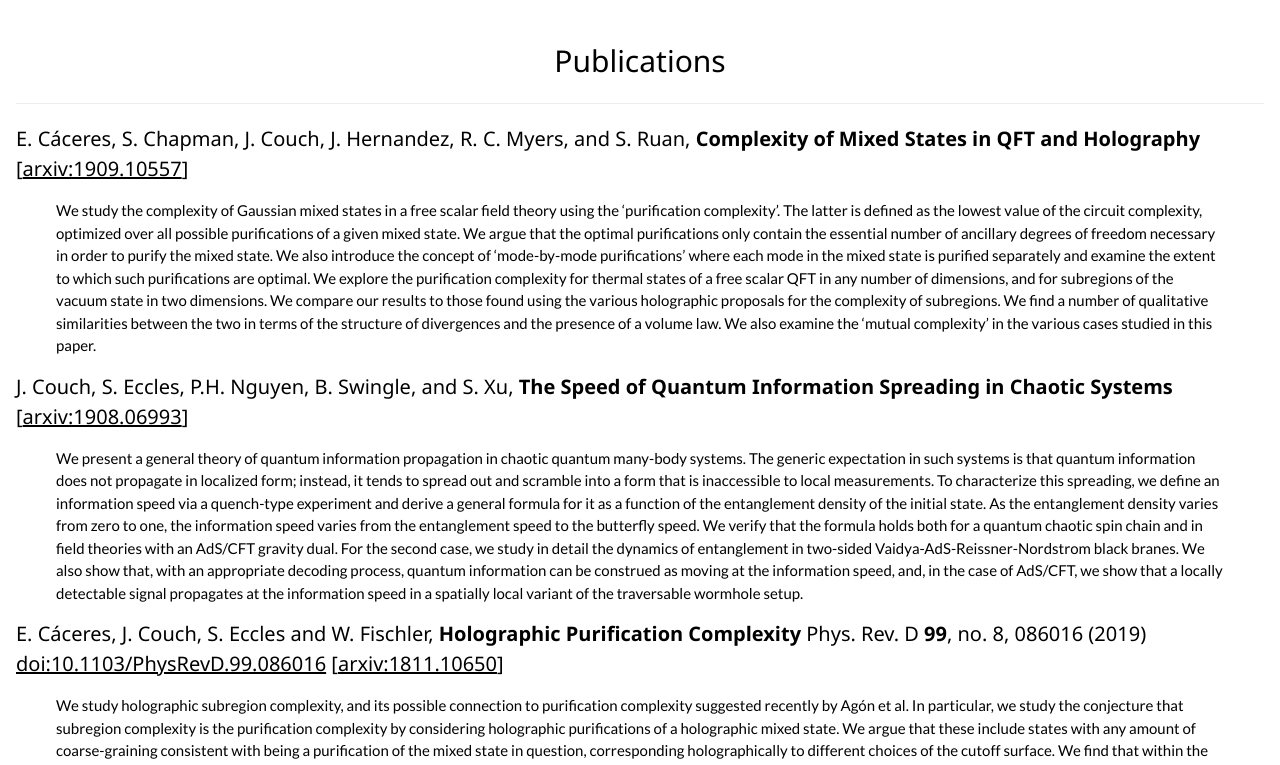
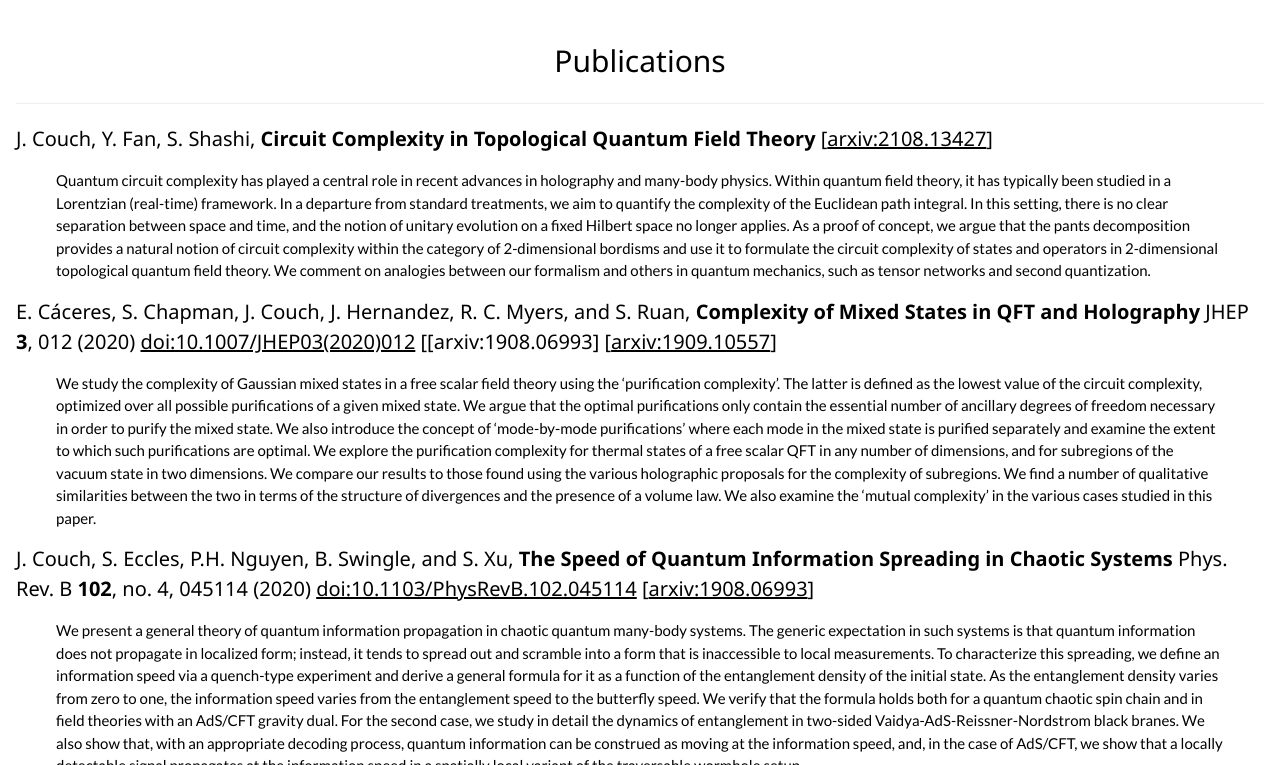
Before and after one commit to IosiaLectus/iosialectus.github.io, a Jekyll site: the page built from physics.html, in a window 1280 px wide and 900 px high, scrolled down 3391 px, cut to the strip 135-900 px from the top of the window. Built offline with Jekyll 4.4.1, drawn with Linux system fonts in a browser that asks for light colours; formulas are drawn with MathJax 3; some of the changed text lies outside the part shown.

Commit message:
changed 'Research' to 'Physics', added link to 'Computer Science', but have not yet created the page

```diff
--- a/_includes/publications.md
+++ b/_includes/publications.md
@@ -1,15 +1,19 @@
 
 
 ********************
-#### E. Cáceres, S. Chapman, J. Couch, J. Hernandez, R. C. Myers, and S. Ruan, **Complexity of Mixed States in QFT and Holography**  [[arxiv:1909.10557](https://arxiv.org/abs/1909.10557)]
+#### J. Couch, Y. Fan, S. Shashi, **Circuit Complexity in Topological Quantum Field Theory**  [[arxiv:2108.13427](https://arxiv.org/abs/2108.13427)]
+
+> Quantum circuit complexity has played a central role in recent advances in holography and many-body physics. Within quantum field theory, it has typically been studied in a Lorentzian (real-time) framework. In a departure from standard treatments, we aim to quantify the complexity of the Euclidean path integral. In this setting, there is no clear separation between space and time, and the notion of unitary evolution on a fixed Hilbert space no longer applies. As a proof of concept, we argue that the pants decomposition provides a natural notion of circuit complexity within the category of 2-dimensional bordisms and use it to formulate the circuit complexity of states and operators in 2-dimensional topological quantum field theory. We comment on analogies between our formalism and others in quantum mechanics, such as tensor networks and second quantization.
+
+#### E. Cáceres, S. Chapman, J. Couch, J. Hernandez, R. C. Myers, and S. Ruan, **Complexity of Mixed States in QFT and Holography** JHEP **3**, 012 (2020)  [doi:10.1007/JHEP03(2020)012](https://doi.org/10.1007/JHEP03(2020)012) [[arxiv:1908.06993] [[arxiv:1909.10557](https://arxiv.org/abs/1909.10557)]
 
 > We study the complexity of Gaussian mixed states in a free scalar field theory using the 'purification complexity'. The latter is defined as the lowest value of the circuit complexity, optimized over all possible purifications of a given mixed state. We argue that the optimal purifications only contain the essential number of ancillary degrees of freedom necessary in order to purify the mixed state. We also introduce the concept of 'mode-by-mode purifications' where each mode in the mixed state is purified separately and examine the extent to which such purifications are optimal. We explore the purification complexity for thermal states of a free scalar QFT in any number of dimensions, and for subregions of the vacuum state in two dimensions. We compare our results to those found using the various holographic proposals for the complexity of subregions. We find a number of qualitative similarities between the two in terms of the structure of divergences and the presence of a volume law. We also examine the 'mutual complexity' in the various cases studied in this paper.
 
-#### J. Couch, S. Eccles, P.H. Nguyen, B. Swingle, and S. Xu, **The Speed of Quantum Information Spreading in Chaotic Systems**  [[arxiv:1908.06993](https://arxiv.org/abs/1908.06993)]
+#### J. Couch, S. Eccles, P.H. Nguyen, B. Swingle, and S. Xu, **The Speed of Quantum Information Spreading in Chaotic Systems** Phys. Rev. B **102**, no. 4, 045114 (2020)  [doi:10.1103/PhysRevB.102.045114](https://doi.org/10.1103/PhysRevB.102.045114) [[arxiv:1908.06993](https://arxiv.org/abs/1908.06993)]
 
 > We present a general theory of quantum information propagation in chaotic quantum many-body systems. The generic expectation in such systems is that quantum information does not propagate in localized form; instead, it tends to spread out and scramble into a form that is inaccessible to local measurements. To characterize this spreading, we define an information speed via a quench-type experiment and derive a general formula for it as a function of the entanglement density of the initial state. As the entanglement density varies from zero to one, the information speed varies from the entanglement speed to the butterfly speed. We verify that the formula holds both for a quantum chaotic spin chain and in field theories with an AdS/CFT gravity dual. For the second case, we study in detail the dynamics of entanglement in two-sided Vaidya-AdS-Reissner-Nordstrom black branes. We also show that, with an appropriate decoding process, quantum information can be construed as moving at the information speed, and, in the case of AdS/CFT, we show that a locally detectable signal propagates at the information speed in a spatially local variant of the traversable wormhole setup.
 
-#### E. Cáceres, J. Couch, S. Eccles and W. Fischler, **Holographic Purification Complexity** Phys. Rev. D **99**, no. 8, 086016 (2019) [doi:10.1103/PhysRevD.99.086016](https://doi.org/10.1103/PhysRevD.99.086016] [[arxiv:1811.10650) [[arxiv:1811.10650](https://arxiv.org/abs/1811.10650)]
+#### E. Cáceres, J. Couch, S. Eccles and W. Fischler, **Holographic Purification Complexity** Phys. Rev. D **99**, no. 8, 086016 (2019) [doi:10.1103/PhysRevD.99.086016](https://doi.org/10.1103/PhysRevD.99.086016)[[arxiv:1811.10650](https://arxiv.org/abs/1811.10650)]
 
 > We study holographic subregion complexity, and its possible connection to purification complexity suggested recently by Agón et al. In particular, we study the conjecture that subregion complexity is the purification complexity by considering holographic purifications of a holographic mixed state. We argue that these include states with any amount of coarse-graining consistent with being a purification of the mixed state in question, corresponding holographically to different choices of the cutoff surface. We find that within the complexity = volume and complexity = spacetime volume conjectures, the subregion complexity is equal to the holographic purification complexity. For complexity = action, the subregion complexity seems to provide an upper bound on the holographic purification complexity, though we show cases where this bound is not saturated. One such example is provided by black holes with a large genus behind the horizon, which were studied by Fu et al. As such, one must conclude that these offending geometries are not holographic, that CA must be modified, or else that holographic subregion complexity in CA is not dual to the purification complexity of the corresponding reduced state.
 
--- a/_includes/w3-navbar.html
+++ b/_includes/w3-navbar.html
@@ -5,11 +5,17 @@
     <div class="w3-bar w3-black w3-card">
       <a href="/" class="w3-bar-item w3-button w3-padding-large">Home</a>
       <div class="w3-dropdown-hover">
-        <button class="w3-padding-large w3-button" title="Research"> Research <i class="fa fa-caret-down"></i></button>
+        <button class="w3-padding-large w3-button" title="Physics"> Computer Science <i class="fa fa-caret-down"></i></button>
         <div class="w3-dropdown-content w3-bar-block w3-card-4">
-          <a href="/research" class="w3-bar-item w3-button">Research Home</a>
-          <a href="/research/#talks" class="w3-bar-item w3-button">Talks</a>
-          <a href="/research/#pubs" class="w3-bar-item w3-button">Publications</a>
+          <a href="/cs" class="w3-bar-item w3-button">Computer Science Home</a>
+        </div>
+      </div>
+      <div class="w3-dropdown-hover">
+        <button class="w3-padding-large w3-button" title="Physics"> Physics <i class="fa fa-caret-down"></i></button>
+        <div class="w3-dropdown-content w3-bar-block w3-card-4">
+          <a href="/physics" class="w3-bar-item w3-button">Physics Home</a>
+          <a href="/physics/#talks" class="w3-bar-item w3-button">Talks</a>
+          <a href="/physics/#pubs" class="w3-bar-item w3-button">Publications</a>
         </div>
       </div>
       <!--<a href="/portfolio" class="w3-bar-item w3-button w3-padding-large">Portfolio</a>-->
@@ -26,7 +32,6 @@
           <div class="w3-dropdown-content w3-bar-block w3-card-4">
             <a href="/" class="w3-bar-item w3-button">Home</a>
             <a href="/research" class="w3-bar-item w3-button">Research</a>
-	    <!--<a href="/portfolio" class="w3-bar-item w3-button">Portfolio</a>-->
             <a href="/cv" class="w3-bar-item w3-button">CV</a>
           </div>
         </div>
```
Also changed, not shown: physics.html (renamed from research.html).
